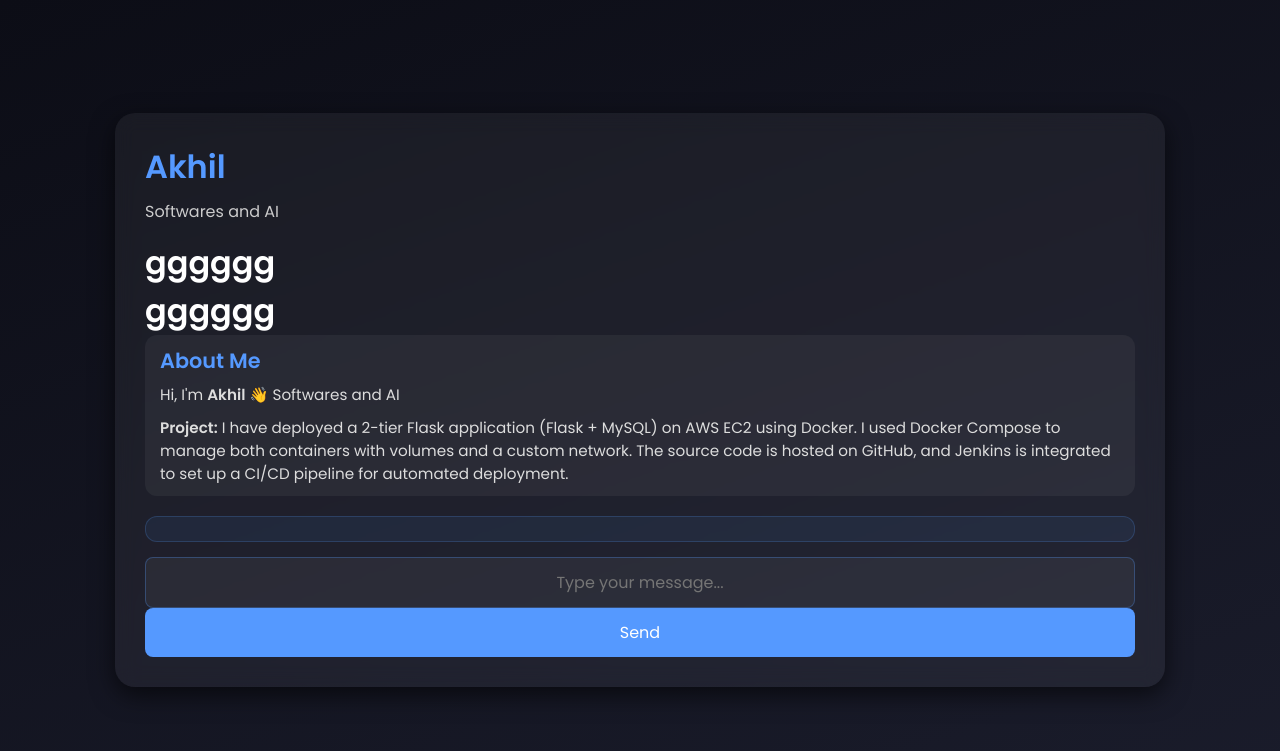
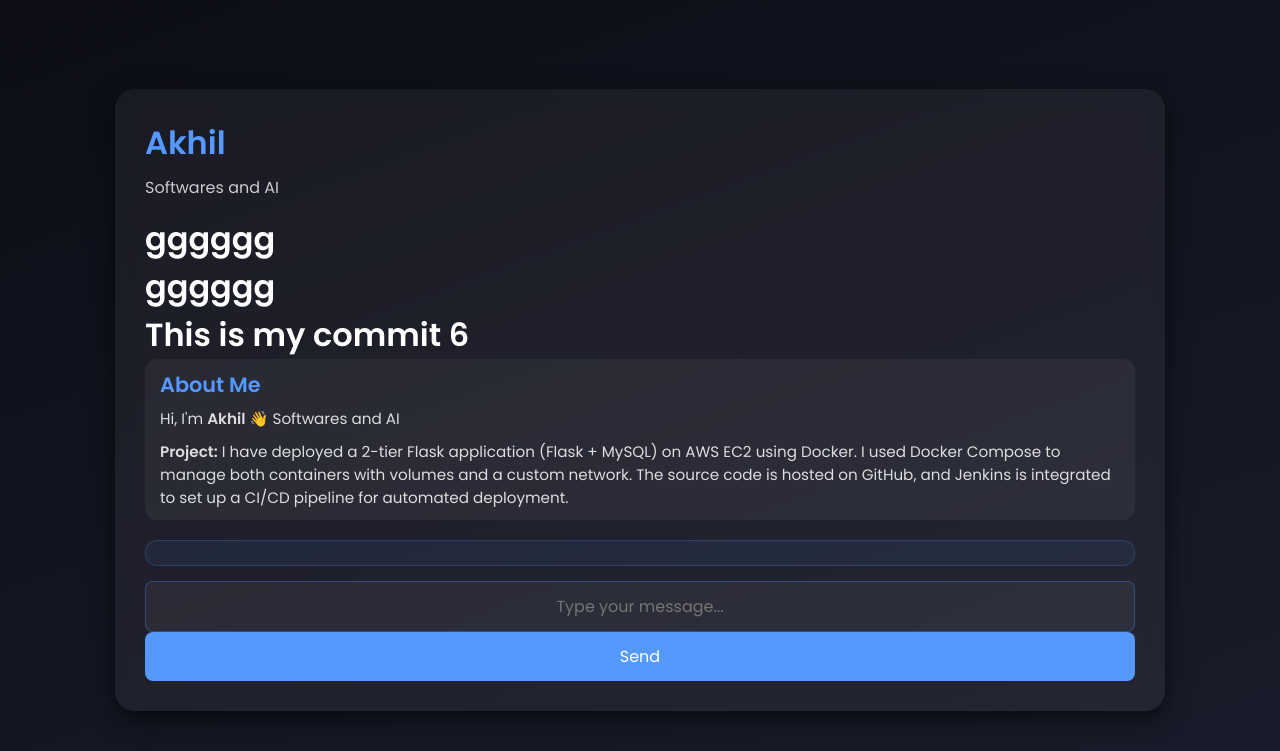
Before and after one commit to Akhilesh-Chandewar/devops-two-tier-app, a Flask app: page / in a window 1280 px wide. Shown: the top 751 px of the page. Run offline with Flask 3, Linux system fonts and the light colour scheme; data that the repository does not hold is empty; some libraries are stand-ins or nearby versions.

Commit message:
fix : devops comiit 6

```diff
--- a/templates/index.html
+++ b/templates/index.html
@@ -177,6 +177,10 @@
                 gggggg
             </h1>
 
+            <h1>
+                This is my commit 6
+            </h1>
+
             <div class="about">
                 <h2>About Me</h2>
                 <p>Hi, I'm <b>Akhil</b> 👋 Softwares and AI</p>
```
